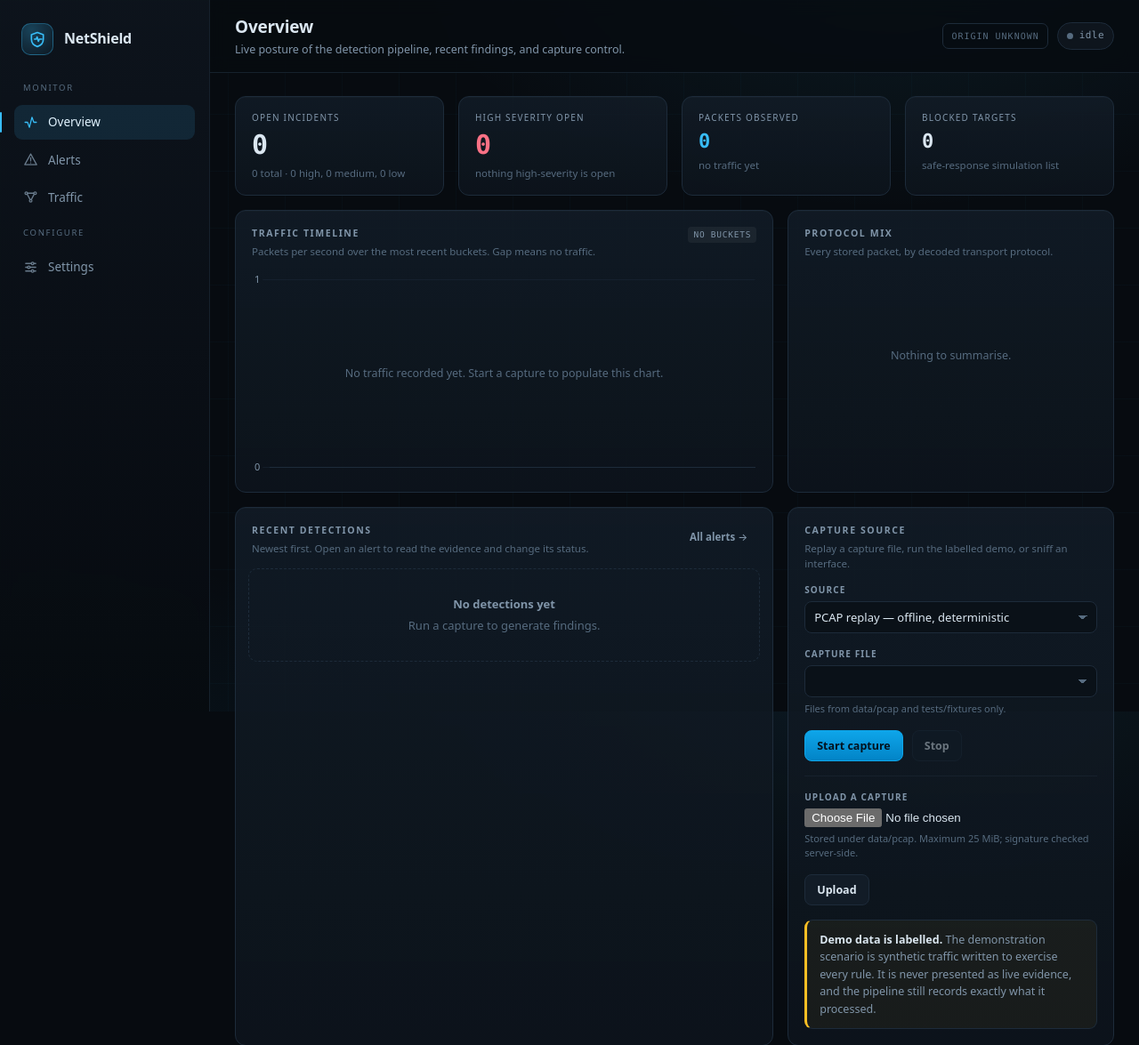
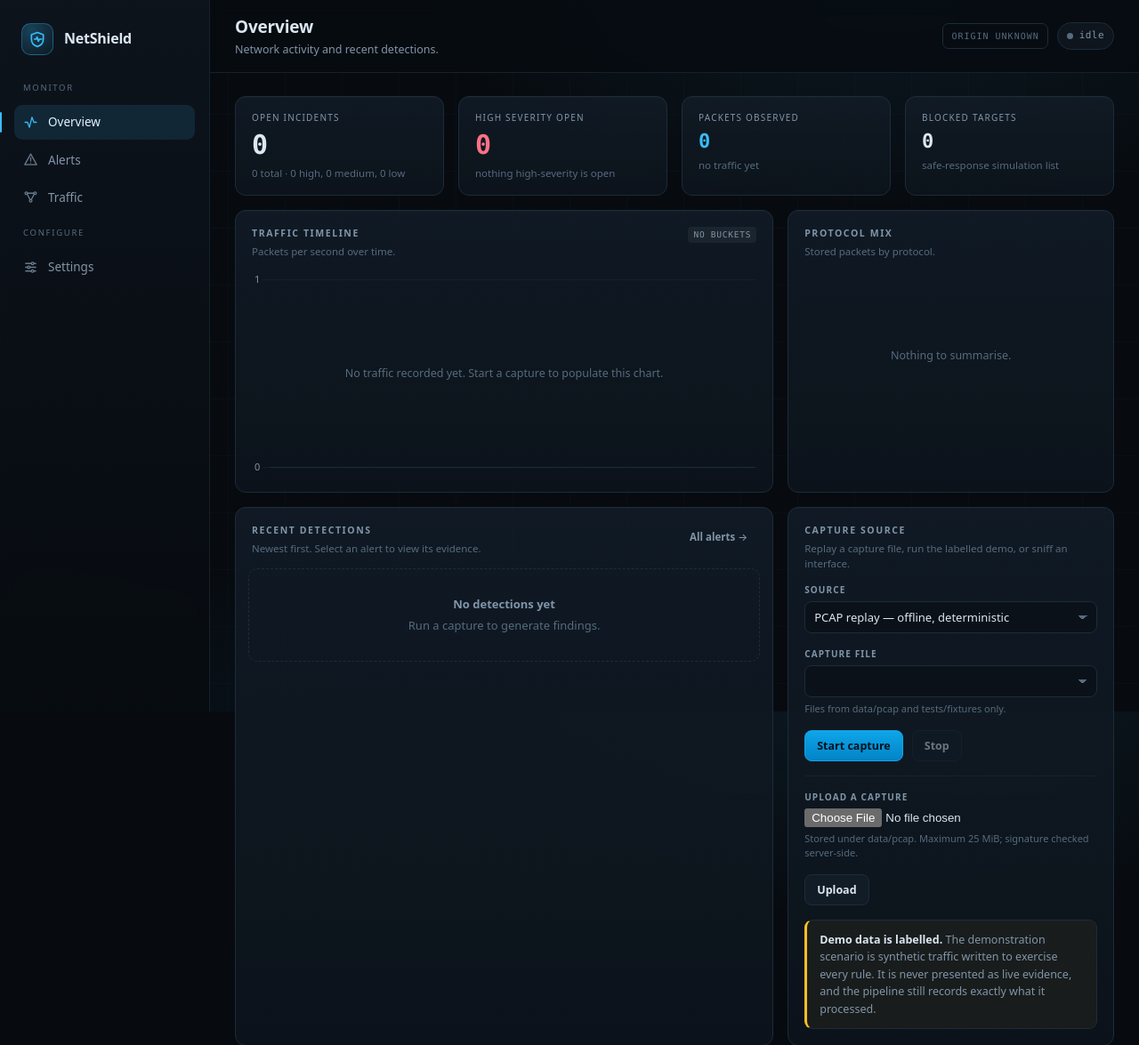
Before and after one commit to gayatori-san/netshield, a Flask app: page / in a window 1280 px wide. Shown: the top 1175 px of the page at 89% size. Run offline with Flask 3, Linux system fonts and the light colour scheme; data that the repository does not hold is empty; parts of the project's set-up code (start-up, migrations or seed data) failed here and were passed over.

Commit message:
Simplify dashboard copy

```diff
--- a/netshield/dashboard/templates/overview.html
+++ b/netshield/dashboard/templates/overview.html
@@ -2,7 +2,7 @@
 
 {% block title %}Overview · NetShield{% endblock %}
 {% block page_title %}Overview{% endblock %}
-{% block page_sub %}Live posture of the detection pipeline, recent findings, and capture control.{% endblock %}
+{% block page_sub %}Network activity and recent detections.{% endblock %}
 
 {% block content %}
 <div class="stack">
@@ -35,7 +35,7 @@
       <div class="card-head">
         <div>
           <h2>Traffic timeline</h2>
-          <p class="hint">Packets per second over the most recent buckets. Gap means no traffic.</p>
+          <p class="hint">Packets per second over time.</p>
         </div>
         <div class="card-actions">
           <span class="tag" id="seriesCount">&mdash;</span>
@@ -51,7 +51,7 @@
       <div class="card-head">
         <div>
           <h2>Protocol mix</h2>
-          <p class="hint">Every stored packet, by decoded transport protocol.</p>
+          <p class="hint">Stored packets by protocol.</p>
         </div>
       </div>
       <div class="chart-wrap short">
@@ -67,7 +67,7 @@
       <div class="card-head">
         <div>
           <h2>Recent detections</h2>
-          <p class="hint">Newest first. Open an alert to read the evidence and change its status.</p>
+          <p class="hint">Newest first. Select an alert to view its evidence.</p>
         </div>
         <div class="card-actions">
           <a class="btn btn-sm btn-ghost" href="{{ url_for('ui.alerts') }}">All alerts &rarr;</a>
```
